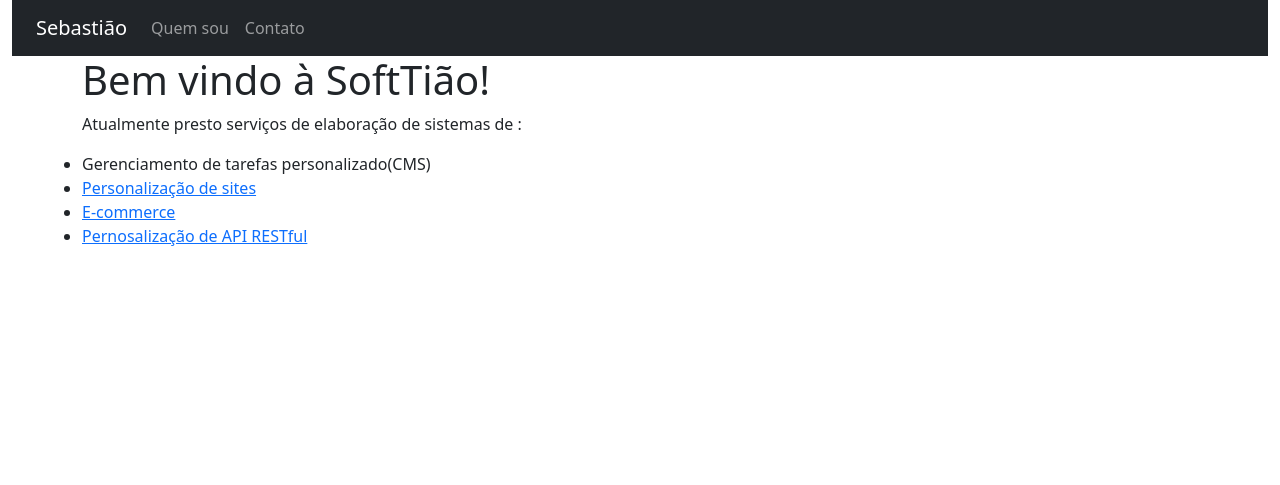
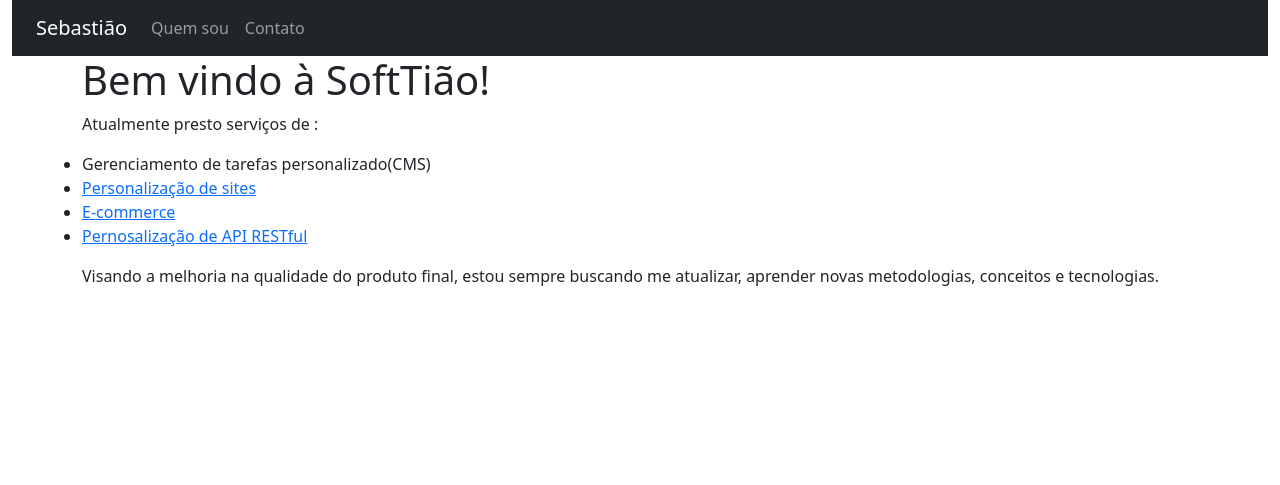
Before and after one commit to Tiaomain/16512225-SebastiaoAlves, a PHP site: page / in a window 1280 px wide. Shown: the top 485 px of the page. Run offline with PHP 8.4, Linux system fonts and the light colour scheme.

Commit message:
Incremento do texto na página inicial.

```diff
--- a/pages/home.php
+++ b/pages/home.php
@@ -1,6 +1,6 @@
 <div>
     <h1>Bem vindo à SoftTião!</h1>
-    <p>Atualmente presto serviços de elaboração de sistemas de :
+    <p>Atualmente presto serviços de :
         <ul class="list-group" >
             <li><class="list-group-item list-group-item-action" href="#">Gerenciamento de tarefas personalizado(CMS)</a></li>
             <li><a href="#">Personalização de sites</a></li>
@@ -8,4 +8,5 @@
             <li><a href="#">Pernosalização de API RESTful</a></li>
         </ul>
     </p>
+    <p> Visando a melhoria na qualidade do produto final, estou sempre buscando me atualizar, aprender novas metodologias, conceitos e tecnologias.</p>
 </div>
```
